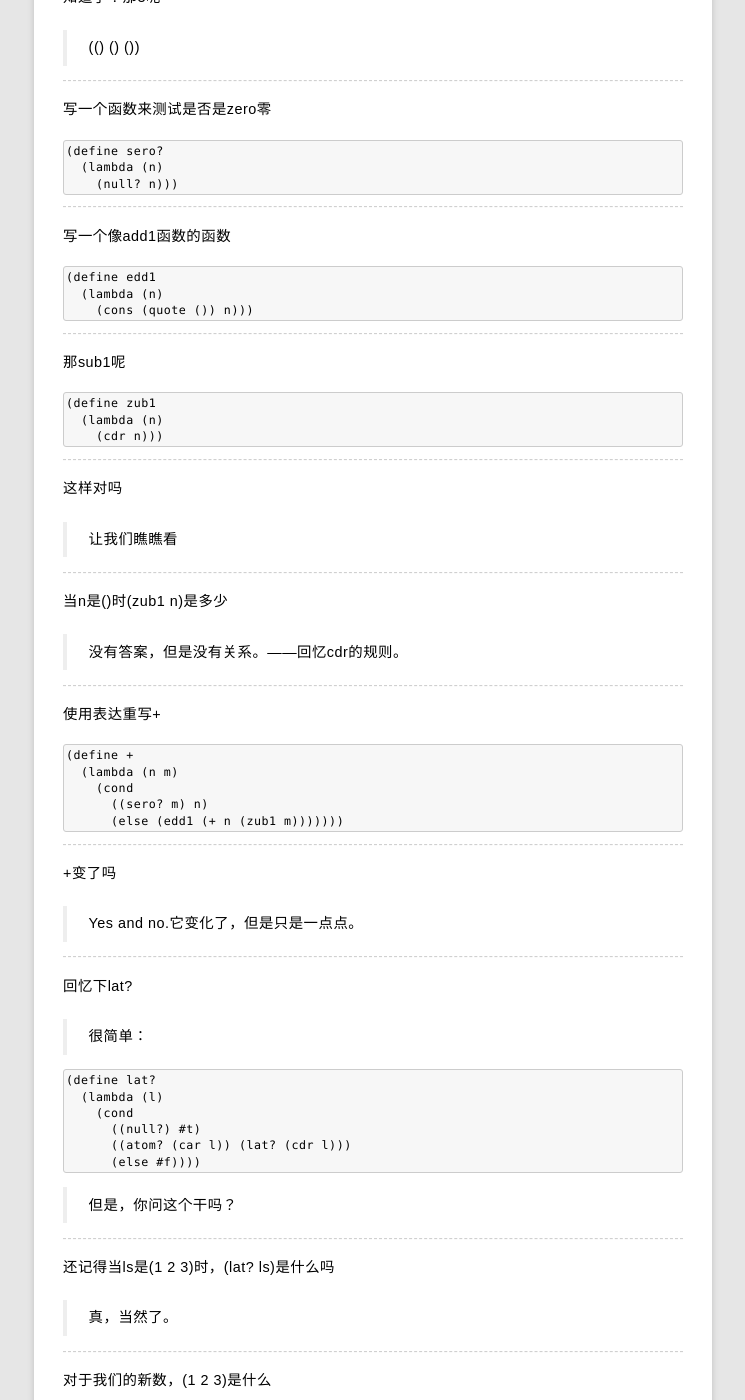
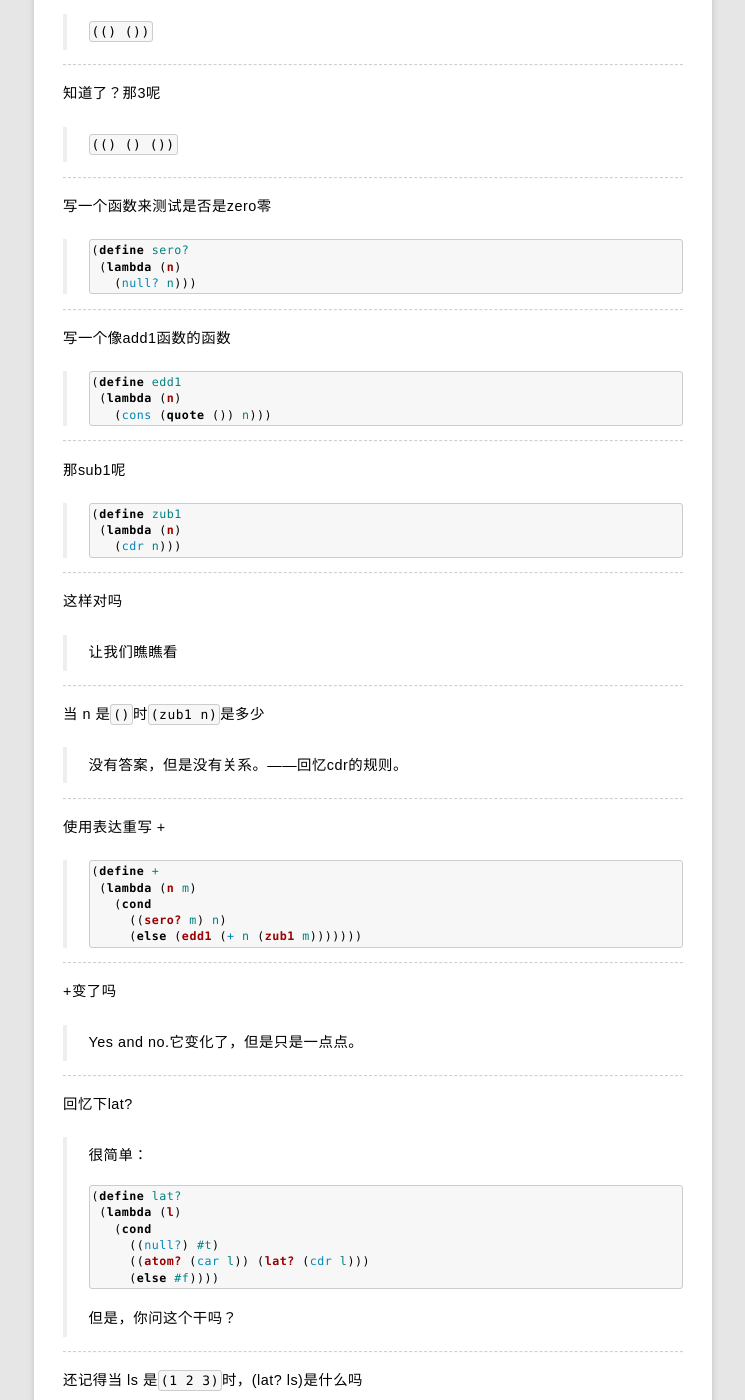
Before and after one commit to rhuichao/uternet.github.io, a Jekyll site: the page built from TLS/06.md, in a window 1280 px wide and 1400 px high, scrolled down 11423 px. Shown: the whole window, without its empty margins (267-1012 px from the left). Built offline with Jekyll 4.4.1, drawn with Linux system fonts in a browser that asks for light colours; some web fonts are replaced; Markdown is read by kramdown in place of the engine named in the settings; some of the changed lines change nothing that is shown; some of the changed text lies outside the part shown.

Commit message:
new document posted

````diff
--- a/TLS/06.md
+++ b/TLS/06.md
@@ -598,11 +598,11 @@ nexp取cdr再取nexp是什么
 
 ---
 
-```
-    第八戒
+<div class="textbox">
+    <h1>第八戒</h1>
 
-    使用辅助函数来抽象表达
-```
+    <p>使用辅助函数来抽象表达</p>
+</div>
 
 ---
 
@@ -626,67 +626,67 @@ nexp取cdr再取nexp是什么
 
 我们还可以用什么表示呢
 
->(() () () ())也可以表示。(((())))如何？(I V)怎么样？
+>`(() () () ())`也可以表示。`(((())))`如何？`(I V)`怎么样？
 
 ---
 
 还记得我们有多少个对数使用的元函数吗
 
->四个：numbers? zero? add1和sub1
+>四个：`numbers?` `zero?` `add1`和`sub1`
 
 ---
 
 让我们再试试数的其它表示，零怎么表示
 
->我们选择()
+>我们选择`()`
 
 ---
 
 1 怎么表示
->(())
+>`(())`
 
 ---
 
 
 2 怎么表示
 
->(() ())
+>`(() ())`
 
 ---
 
 知道了？那3呢
 
->(() () ())
+>`(() () ())`
 
 ---
 
 写一个函数来测试是否是zero零
 
-```
-(define sero?
-  (lambda (n)
-    (null? n)))
-```
+>```scheme
+>(define sero?
+>  (lambda (n)
+>    (null? n)))
+>```
 
 ---
 
 写一个像add1函数的函数
 
-```
-(define edd1
-  (lambda (n)
-    (cons (quote ()) n)))
-```
+>```scheme
+>(define edd1
+>  (lambda (n)
+>    (cons (quote ()) n)))
+>```
 
 ---
 
 那sub1呢
 
-```
-(define zub1
-  (lambda (n)
-    (cdr n)))
-```
+>```scheme
+>(define zub1
+>  (lambda (n)
+>    (cdr n)))
+>```
 
 ---
 
@@ -696,21 +696,21 @@ nexp取cdr再取nexp是什么
 
 ---
 
-当n是()时(zub1 n)是多少
+当 n 是`()`时`(zub1 n)`是多少
 
 >没有答案，但是没有关系。——回忆cdr的规则。
 
 ---
 
-使用表达重写+
+使用表达重写 +
 
-```
-(define +
-  (lambda (n m)
-    (cond
-      ((sero? m) n)
-      (else (edd1 (+ n (zub1 m)))))))
-```
+>```scheme
+>(define +
+>  (lambda (n m)
+>    (cond
+>      ((sero? m) n)
+>      (else (edd1 (+ n (zub1 m)))))))
+>```
 
 ---
 
@@ -723,33 +723,33 @@ nexp取cdr再取nexp是什么
 回忆下lat?
 
 >很简单：
-
-```
-(define lat?
-  (lambda (l)
-    (cond
-      ((null?) #t)
-      ((atom? (car l)) (lat? (cdr l)))
-      (else #f))))
-```
-
+>
+>```scheme
+>(define lat?
+>  (lambda (l)
+>    (cond
+>      ((null?) #t)
+>      ((atom? (car l)) (lat? (cdr l)))
+>      (else #f))))
+>```
+>
 >但是，你问这个干吗？
 
 ---
 
-还记得当ls是(1 2 3)时，(lat? ls)是什么吗
+还记得当 ls 是`(1 2 3)`时，(lat? ls)是什么吗
 
 >真，当然了。
 
 ---
 
-对于我们的新数，(1 2 3)是什么
+对于我们的新数，`(1 2 3)`是什么
 
->((()) (() ()) (() () ()))
+>`((()) (() ()) (() () ()))`
 
 ---
 
-那当ls是((()) (() ()) (() () ()))时，(lat? ls)是什么
+那当 ls 是`((()) (() ()) (() () ()))`时，`(lat? ls)`是什么
 
 >假
 
````
